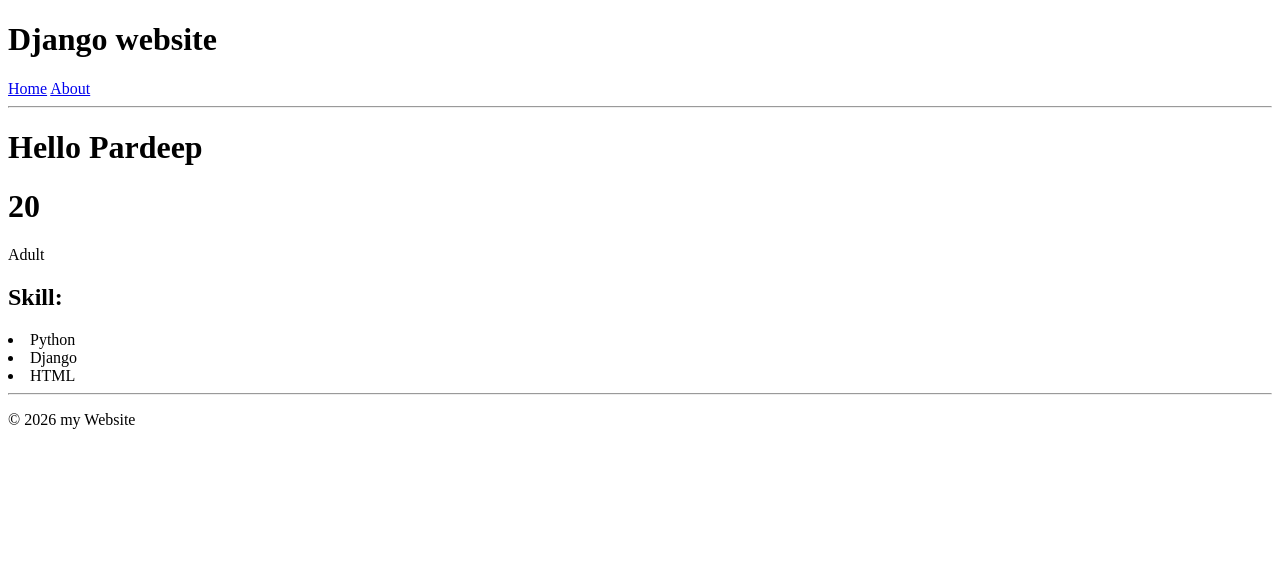
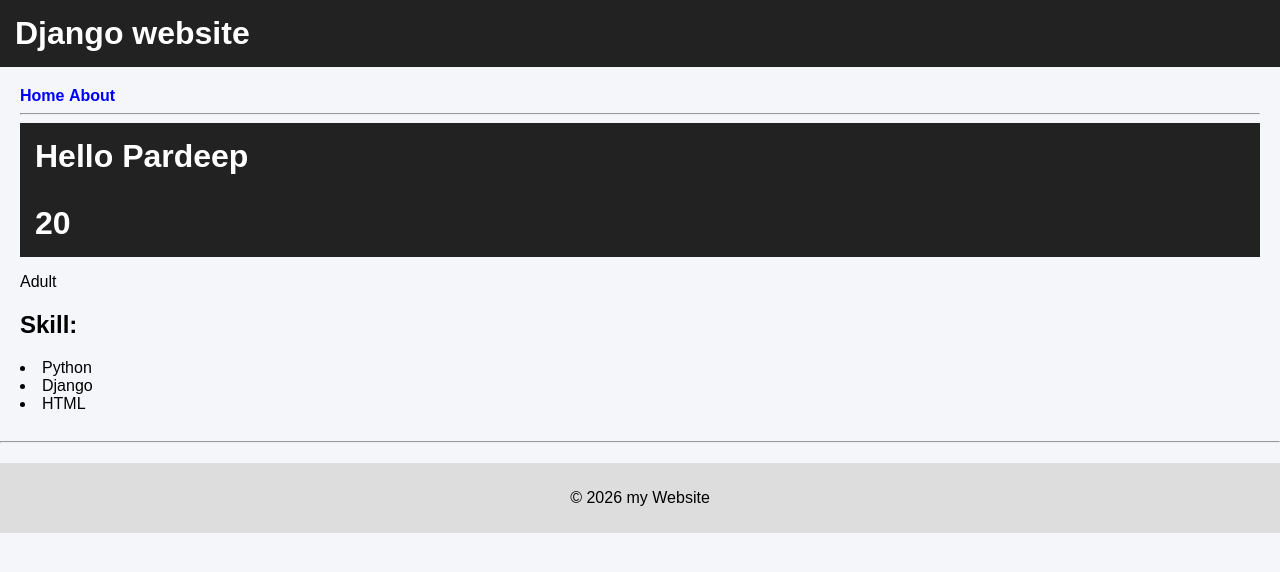
Before and after one commit to kaloiyap7177-stack/Django-Practice, a Django app: page / in a window 1280 px wide. Shown: the top 572 px of the page. Run offline with Django 5.2, Linux system fonts and the light colour scheme.

Commit message:
Add Static File

```diff
--- /dev/null
+++ b/core/static/core/style.css
@@ -0,0 +1,35 @@
+body {
+    font-family: Arial, sans-serif;
+    background-color: #f4f6f9;
+    margin: 0;
+    padding: 0;
+}
+
+
+h1 {
+    background-color: #222;
+    color: white;
+    padding: 15px;
+    margin: 0;
+}
+
+.container {
+    padding: 20px;
+}
+
+a {
+    text-decoration: none;
+    color: blue;
+    font-weight: bold;
+}
+
+a:hover {
+    color: red;
+}
+
+.footer {
+    text-align: center;
+    padding: 10px;
+    background: #ddd;
+    margin-top: 20px;
+}
--- a/core/templates/core/base.html
+++ b/core/templates/core/base.html
@@ -1,16 +1,28 @@
+{% load static %}
+
 <!DOCTYPE html>
 <html>
     <head>
+        <link rel="stylesheet" href="{% static 'core/style.css' %}">
         <title> {% block title %} My Website {% endblock %} </title>
+
+
     </head>
     <body>
+
         <h1>Django website</h1>
+        <div class="container">
             <a href="/">Home</a>
             <a href="about/">About</a>
             <hr>
             {% block content %}
             {% endblock %}
+
+        </div>
+
         <hr>
+        <div class="footer">
             <p>© 2026 my Website</p>
+        </div>
     </body>
 </html>
```
Lines whose indentation alone changed are shown as unchanged.
